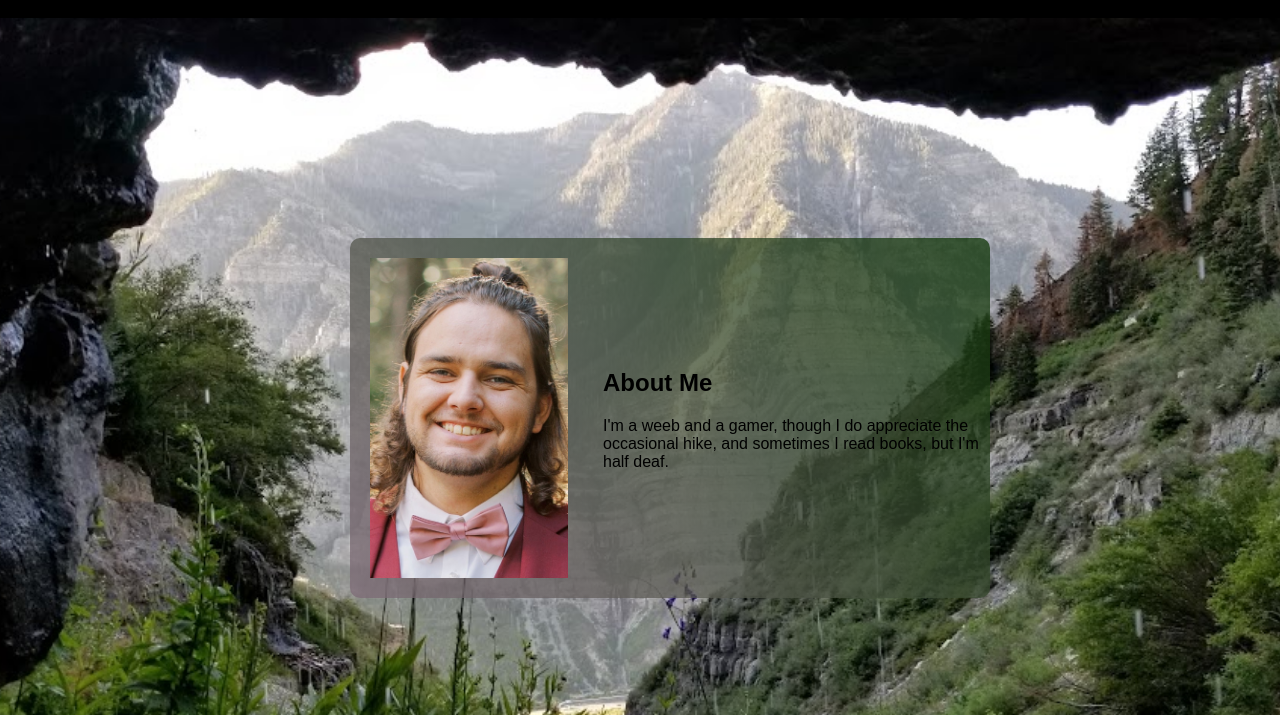
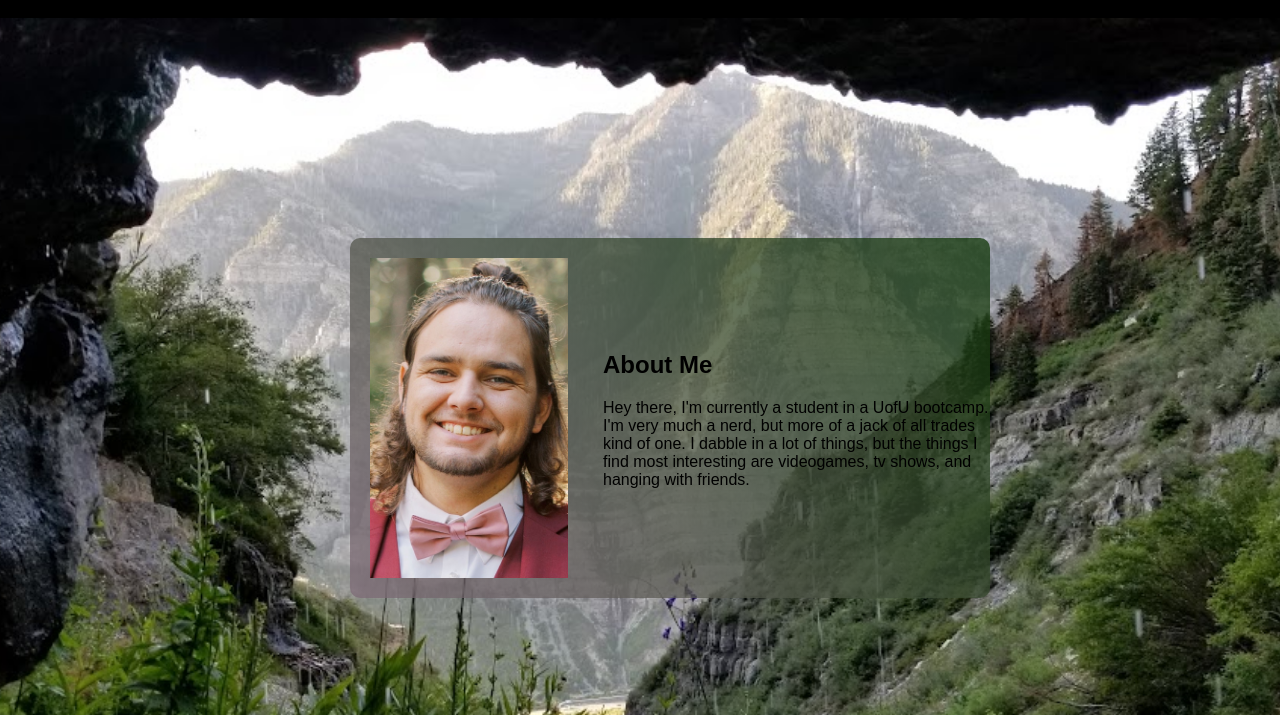
Before and after one commit to Ikomeda/portfolio, a plain HTML site: page index.html in a window 1280 px wide. Shown: the part 85-800 px from the top of the page. Drawn offline with Linux system fonts and the light colour scheme.

Commit message:
fixed the about me section to be more accurate and less of a meme

```diff
--- a/index.html
+++ b/index.html
@@ -33,7 +33,7 @@
             <div class="hero-text">
                 <section id="about">
                 <h2>About Me</h2>
-                <p>I'm a weeb and a gamer, though I do appreciate the occasional hike, and sometimes I read books, but I'm half deaf.</p>
+                <p>Hey there, I'm currently a student in a UofU bootcamp. I'm very much a nerd, but more of a jack of all trades kind of one. I dabble in a lot of things, but the things I find most interesting are videogames, tv shows, and hanging with friends.</p>
             </section>
             </div>
         </div>
@@ -55,15 +55,15 @@
             <h3 class="text-overlay">Upcoming projects</h3>
         </div>
         <a href="https://ikomeda.github.io/accessibility-awareness/" target="blank"><section class="pro3">
-            <!-- <div><h3 class="text-overlay">another one</h3></div> -->
+
             <div class="access">
                 <h3 class="text-overlay">HoriSEOn</h3>
-                <!-- <a href="https://ikomeda.github.io/accessibility-awareness/" target="blank"></a> -->
+
 
             </div>
         </section></a>
     </div>
-    <!-- add sections/divs/spans into this area to create the boxes for the remaining information. Do three columns, 1 big, and then the next two to cover the other two boxes -->
+
     </section>
     <footer id="contact">
         <h2>Contact Information:</h2>
```
